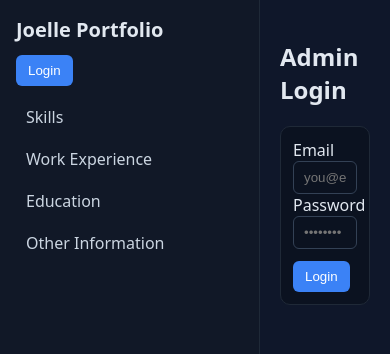
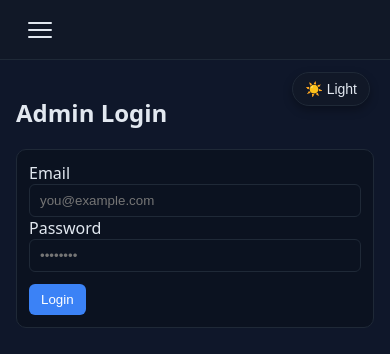
Before and after one commit to 0tycat/Joelle-E-Portfolio, a Vue app in the folder frontend/: page /login in a window 390 px wide. Shown: the top 354 px of the page. Built offline with nearby package versions, Linux system fonts and the light colour scheme; no server answers.

Commit message:
created the dark mode and light mode toggle button, but issue is login button doesnt change into logout button when logged in

```diff
--- a/frontend/src/App.vue
+++ b/frontend/src/App.vue
@@ -1,12 +1,58 @@
 <template>
   <div class="app">
-    <Sidebar />
-    <main class="content">
-      <router-view />
-    </main>
+    <header class="app-header">
+      <button class="hamburger-header" @click="sidebarOpen = !sidebarOpen" aria-label="Toggle sidebar">
+        <span></span>
+        <span></span>
+        <span></span>
+      </button>
+    </header>
+    <button class="floating-theme-toggle" @click="isDark = !isDark">
+      {{ isDark ? '☀️ Light' : '🌙 Dark' }}
+    </button>
+    <div class="app-main">
+      <Sidebar />
+      <main class="content">
+        <router-view />
+      </main>
+    </div>
+    <div v-if="sidebarOpen && isMobile" class="sidebar-overlay" @click="sidebarOpen = false"></div>
   </div>
 </template>
 
 <script setup>
+import { ref, provide, computed, onMounted, onBeforeUnmount } from 'vue'
+import { useTheme } from './lib/theme.js'
 import Sidebar from './components/Sidebar.vue'
+
+const { isDark } = useTheme()
+const sidebarOpen = ref(false)
+const isMobile = ref(false)
+
+// Provide sidebar state to Sidebar component
+provide('sidebarOpen', sidebarOpen)
+
+// Check if mobile on mount and when window resizes
+const checkMobile = () => {
+  isMobile.value = window.innerWidth <= 768
+}
+
+onMounted(() => {
+  checkMobile()
+  window.addEventListener('resize', checkMobile)
+})
+
+onBeforeUnmount(() => {
+  window.removeEventListener('resize', checkMobile)
+})
 </script>
+
+<style scoped>
+.sidebar-overlay {
+  position: fixed;
+  inset: 0;
+  background: rgba(0, 0, 0, 0.5);
+  z-index: 998;
+  top: 60px;
+}
+</style>
--- a/frontend/src/components/Sidebar.vue
+++ b/frontend/src/components/Sidebar.vue
@@ -1,32 +1,80 @@
 <template>
-  <aside class="sidebar">
-    <h1>Joelle Portfolio</h1>
-    <div style="margin-bottom:12px">
-      <button v-if="!isAuthed" class="btn" @click="goLogin">Login</button>
-      <button v-else class="btn secondary" @click="logout">Logout</button>
-    </div>
+  <aside class="sidebar" :class="{ open: isOpen }">
     <nav class="nav">
-      <RouterLink to="/skills">Skills</RouterLink>
-      <RouterLink to="/experience">Work Experience</RouterLink>
-      <RouterLink to="/education">Education</RouterLink>
-      <RouterLink to="/other-information">Other Information</RouterLink>
+      <RouterLink to="/skills" @click="closeOnMobile">Skills</RouterLink>
+      <RouterLink to="/experience" @click="closeOnMobile">Work Experience</RouterLink>
+      <RouterLink to="/education" @click="closeOnMobile">Education</RouterLink>
+      <RouterLink to="/other-information" @click="closeOnMobile">Other Information</RouterLink>
+      <div class="auth-section">
+        <button v-if="!isAuthed" class="btn" @click="goLogin">Login</button>
+        <button v-else class="btn secondary" @click="logout">Logout</button>
+      </div>
     </nav>
   </aside>
 </template>
 
 <script setup>
-import { computed } from 'vue'
+import { computed, inject } from 'vue'
 import { useRouter, RouterLink } from 'vue-router'
 import { isAuthenticated, logout as doLogout } from '../lib/auth.js'
 
 const router = useRouter()
 const isAuthed = computed(() => isAuthenticated())
+const isOpen = inject('sidebarOpen')
+
+function closeOnMobile() {
+  // Close sidebar on mobile after navigation
+  if (window.innerWidth <= 768) {
+    isOpen.value = false
+  }
+}
 
 function goLogin(){
   router.push('/login')
 }
+
 async function logout(){
   await doLogout()
   router.push('/login')
 }
 </script>
+
+<style scoped>
+.sidebar {
+  width: 260px;
+  background: var(--bg-secondary);
+  padding: 16px;
+  border-right: 1px solid var(--border-color);
+  display: flex;
+  flex-direction: column;
+  transition: transform 0.3s ease;
+}
+
+.nav {
+  display: flex;
+  flex-direction: column;
+}
+
+.auth-section {
+  margin-top: 12px;
+  padding-top: 12px;
+  border-top: 1px solid var(--border-color);
+}
+
+@media (max-width: 768px) {
+  .sidebar {
+    position: fixed;
+    left: 0;
+    top: 60px;
+    width: 260px;
+    max-height: calc(100% - 60px);
+    z-index: 999;
+    transform: translateX(-100%);
+    overflow-y: auto;
+  }
+
+  .sidebar.open {
+    transform: translateX(0);
+  }
+}
+</style>
--- /dev/null
+++ b/frontend/src/lib/theme.js
@@ -0,0 +1,31 @@
+import { ref, watch } from 'vue'
+
+const isDark = ref(localStorage.getItem('theme') === 'dark' || true)
+
+export function useTheme() {
+  watch(isDark, (newVal) => {
+    localStorage.setItem('theme', newVal ? 'dark' : 'light')
+    applyTheme(newVal)
+  }, { immediate: true })
+
+  return { isDark }
+}
+
+function applyTheme(dark) {
+  const root = document.documentElement
+  if (dark) {
+    root.style.setProperty('--bg-primary', '#0f172a')
+    root.style.setProperty('--bg-secondary', '#111827')
+    root.style.setProperty('--bg-tertiary', '#0b1220')
+    root.style.setProperty('--text-primary', '#e2e8f0')
+    root.style.setProperty('--text-secondary', '#cbd5e1')
+    root.style.setProperty('--border-color', '#1f2937')
+  } else {
+    root.style.setProperty('--bg-primary', '#f8fafc')
+    root.style.setProperty('--bg-secondary', '#f1f5f9')
+    root.style.setProperty('--bg-tertiary', '#ffffff')
+    root.style.setProperty('--text-primary', '#0f172a')
+    root.style.setProperty('--text-secondary', '#334155')
+    root.style.setProperty('--border-color', '#cbd5e1')
+  }
+}
--- a/frontend/src/styles.css
+++ b/frontend/src/styles.css
@@ -1,13 +1,38 @@
 *{box-sizing:border-box}
-html,body,#app{height:100%;margin:0}
-body{font-family:system-ui,-apple-system,Segoe UI,Roboto,Ubuntu,"Helvetica Neue",sans-serif;background:#0f172a;color:#e2e8f0}
-.app{display:flex;height:100%}
-.sidebar{width:260px;background:#111827;padding:16px;border-right:1px solid #1f2937}
+html,body{height:100%;margin:0;overflow:hidden}
+#app{height:100vh}
+:root{
+  --bg-primary:#0f172a;
+  --bg-secondary:#111827;
+  --bg-tertiary:#0b1220;
+  --text-primary:#e2e8f0;
+  --text-secondary:#cbd5e1;
+  --border-color:#1f2937;
+}
+body{font-family:system-ui,-apple-system,Segoe UI,Roboto,Ubuntu,"Helvetica Neue",sans-serif;background:var(--bg-primary);color:var(--text-primary)}
+.app{display:flex;height:100vh;flex-direction:column;overflow:hidden}
+.app-header{position:fixed;top:0;left:0;right:0;z-index:1000;display:flex;justify-content:space-between;align-items:center;padding:12px 20px;background:var(--bg-secondary);border-bottom:1px solid var(--border-color);gap:12px;height:60px}
+.hamburger-header{display:none;flex-direction:column;gap:5px;background:transparent;border:none;cursor:pointer;padding:8px}
+.hamburger-header span{width:24px;height:2px;background:var(--text-primary);border-radius:2px;transition:all 0.3s ease}
+/* Floating theme toggle button below the fixed header */
+.floating-theme-toggle{position:fixed;top:72px;right:20px;z-index:1100;background:var(--bg-secondary);border:1px solid var(--border-color);color:var(--text-primary);border-radius:9999px;padding:8px 12px;cursor:pointer;font-size:14px;box-shadow:0 4px 10px rgba(0,0,0,0.3);transition:background 0.2s ease, transform 0.1s ease}
+.floating-theme-toggle:hover{background:var(--bg-tertiary);transform:translateY(-1px)}
+.app-main{display:flex;flex:1;margin-top:60px;overflow:hidden}
+.sidebar{width:260px;background:var(--bg-secondary);padding:16px;border-right:1px solid var(--border-color);transition:transform 0.3s ease;overflow:hidden}
 .sidebar h1{font-size:20px;margin:0 0 12px}
-.nav a{display:block;color:#cbd5e1;padding:8px 10px;border-radius:6px;text-decoration:none;margin:4px 0}
-.nav a.router-link-active{background:#1f2937;color:#fff}
-.content{flex:1;padding:20px;overflow:auto}
+.nav a{display:block;color:var(--text-secondary);padding:8px 10px;border-radius:6px;text-decoration:none;margin:4px 0}
+.nav a.router-link-active{background:var(--border-color);color:var(--text-primary)}
+.content{flex:1;padding:20px;overflow:auto;height:100%}
 .btn{background:#3b82f6;color:#fff;border:none;border-radius:6px;padding:8px 12px;cursor:pointer}
 .btn.secondary{background:#ef4444}
-.input{width:100%;padding:8px 10px;border-radius:6px;border:1px solid #334155;background:#0b1220;color:#e2e8f0}
-.card{background:#0b1220;border:1px solid #1f2937;padding:12px;border-radius:10px;margin-bottom:12px}
+.input{width:100%;padding:8px 10px;border-radius:6px;border:1px solid var(--border-color);background:var(--bg-tertiary);color:var(--text-primary)}
+.card{background:var(--bg-tertiary);border:1px solid var(--border-color);padding:12px;border-radius:10px;margin-bottom:12px}
+
+@media (max-width:768px){
+  .app-header{justify-content:space-between}
+  .hamburger-header{display:flex}
+  .app-main{flex-direction:column}
+  .sidebar{position:fixed;left:0;top:60px;width:260px;max-height:calc(100% - 60px);z-index:999;transform:translateX(-100%);overflow-y:auto}
+  .sidebar.open{transform:translateX(0)}
+  .content{padding:16px}
+}
```
